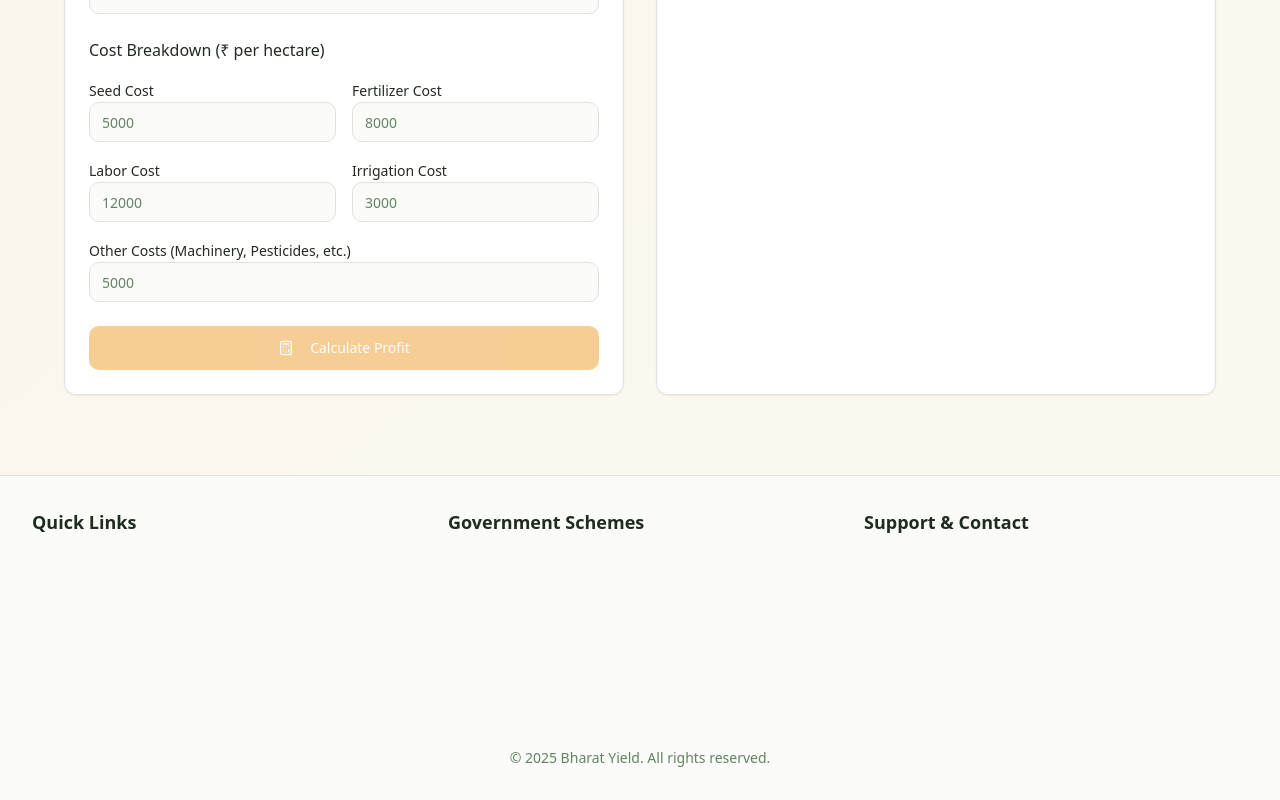
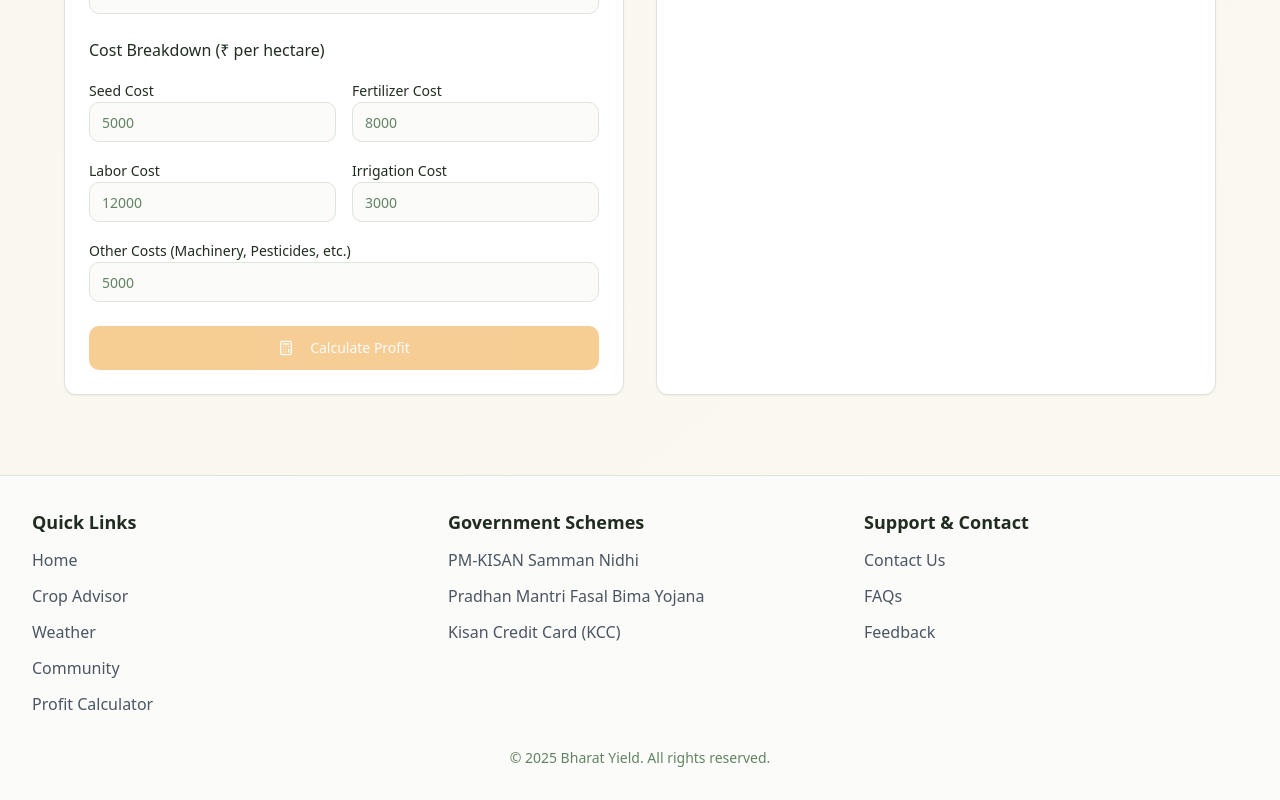
Before and after one commit to rupayanjas/Bharat_Yield, a React (Vite) app: page / in a window 1280 px wide. Shown: the part 6795-7595 px from the top of the page. Built offline with nearby package versions, Linux system fonts and the light colour scheme; the HTML template or start-up script is replaced by a standard one.

Commit message:
Fix footer link visibility - change to gray text with green hover effect

```diff
--- a/src/components/Footer.tsx
+++ b/src/components/Footer.tsx
@@ -40,7 +40,7 @@ const Footer = () => {
                 <button
                   type="button"
                   onClick={() => scrollToSection(link.href.replace("#", ""))}
-                  className="text-left w-full text-primary-foreground/80 hover:text-primary-foreground transition-colors duration-200"
+                  className="text-left w-full text-gray-600 hover:text-green-600 hover:font-medium transition-colors duration-200"
                 >
                   {link.name}
                 </button>
@@ -58,7 +58,7 @@ const Footer = () => {
                 <button
                   type="button"
                   onClick={() => scrollToSection(scheme.href.replace("#", ""))}
-                  className="text-left w-full text-primary-foreground/80 hover:text-primary-foreground transition-colors duration-200"
+                  className="text-left w-full text-gray-600 hover:text-green-600 hover:font-medium transition-colors duration-200"
                 >
                   {scheme.name}
                 </button>
@@ -76,7 +76,7 @@ const Footer = () => {
                 <button
                   type="button"
                   onClick={() => scrollToSection(link.href.replace("#", ""))}
-                  className="text-left w-full text-primary-foreground/80 hover:text-primary-foreground transition-colors duration-200"
+                  className="text-left w-full text-gray-600 hover:text-green-600 hover:font-medium transition-colors duration-200"
                 >
                   {link.name}
                 </button>
```
